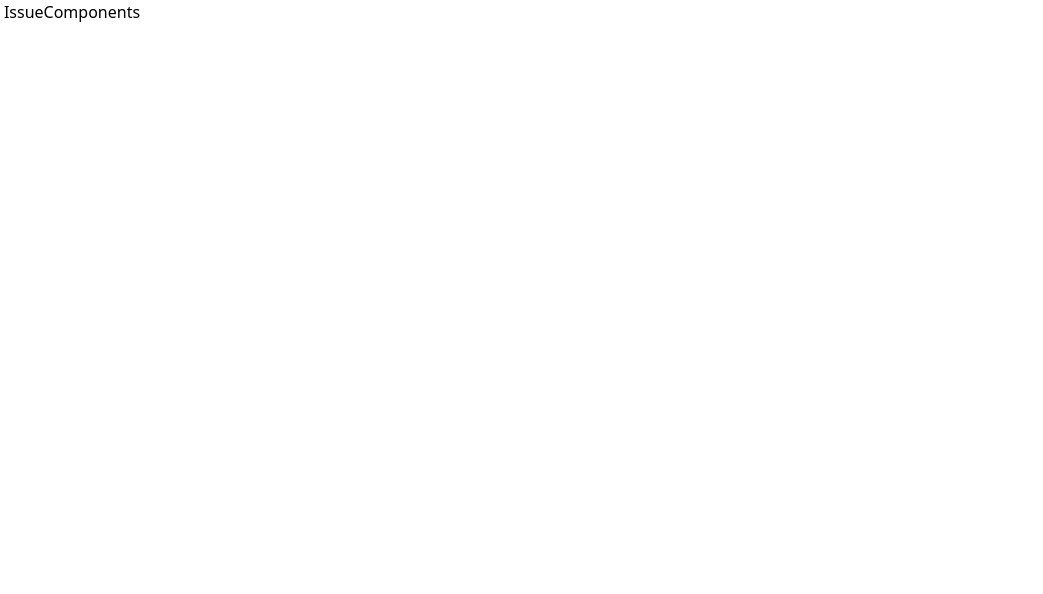
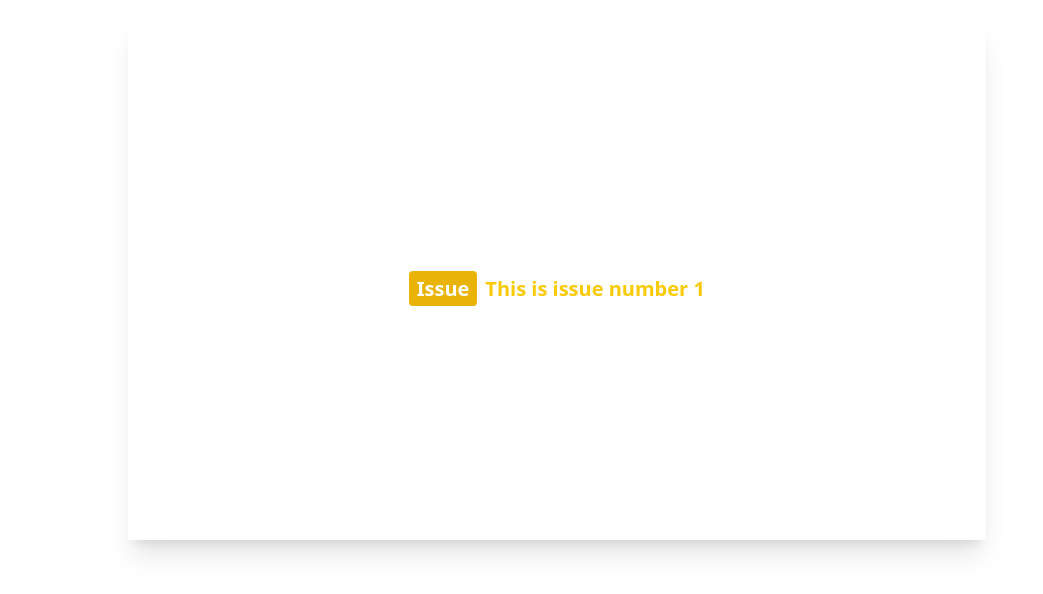
Before and after one commit to adilnawaz256/IssueLite, a React (Vite) app: page /issues/1 in a window 1280 px wide. Shown: the top 594 px of the page, without its empty margins (0-1043 px from the left). Built offline with nearby package versions, Linux system fonts and the light colour scheme.

Commit message:
routingfix

```diff
--- a/src/components/IssueComponents.jsx
+++ b/src/components/IssueComponents.jsx
@@ -1,10 +1,22 @@
 import React from 'react'
+import  "./css/IssueComponent.css"
+import { useParams } from 'react-router-dom'
 
 const IssueComponents = () => {
+  const {number} = useParams()
+
   return (
     <div
-    className='w-36 h-36 border-black flex justify-center'
-    >IssueComponents</div>
+    className='issue-container shadow-xl'
+    >
+<h3 className='font-bold text-[#FACA05] text-xl hover:text-black'>
+  <span className='bg-yellow-500 text-white font-semibold px-2 py-1 rounded mr-2'>
+    Issue
+  </span>
+  This is issue number {number}
+</h3>
+
+    </div>
   )
 }
 
--- /dev/null
+++ b/src/components/css/IssueComponent.css
@@ -0,0 +1,12 @@
+.issue-container{
+    width: 67vw;
+    height: 65vh;
+
+    margin-top: 20px;
+    margin-left: 10%;
+    text-align: center;
+}
+.issue-container> h3{
+    position: relative;
+    top: 49%;
+}
```
